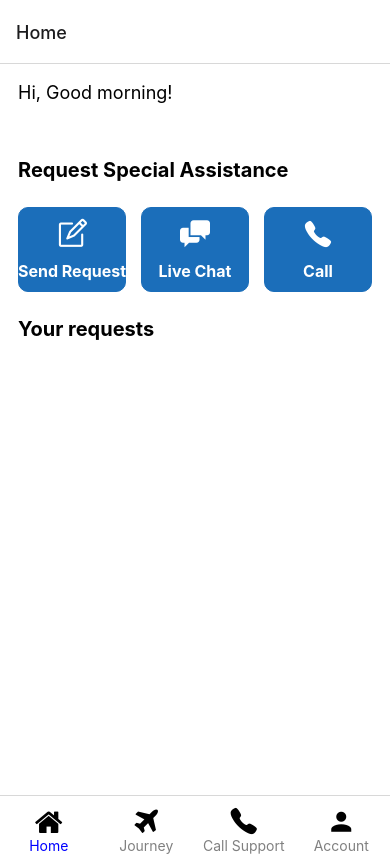
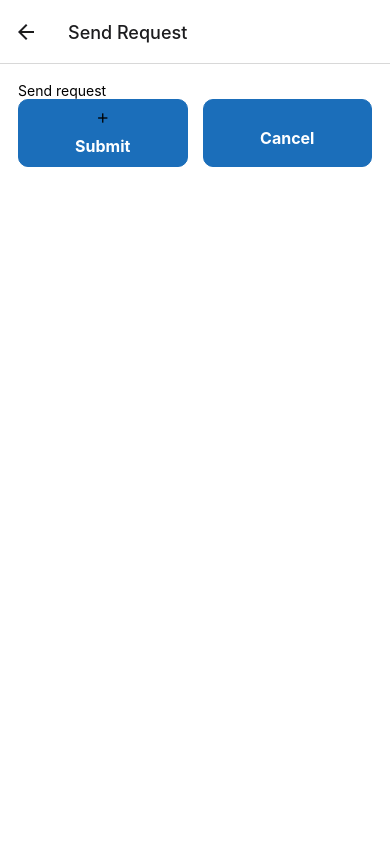
Before and after one commit to camibergs/FinalYearProjectApp, a React Native app: screen /SendRequestScreen in a window 390 px wide. Built offline with nearby package versions, Linux system fonts and the light colour scheme.

Commit message:
Created a Send Request Screen when the button is clicked (#2)

```diff
--- a/App.js
+++ b/App.js
@@ -1,16 +1,26 @@
-import { NavigationContainer } from '@react-navigation/native';
-import { createNativeStackNavigator } from '@react-navigation/native-stack';
-import { StyleSheet, Text, View } from 'react-native';
-import NavigationBottom from './src/components/navigation/NavigationBottom';
+import { NavigationContainer } from "@react-navigation/native";
+import { createNativeStackNavigator } from "@react-navigation/native-stack";
+import { StyleSheet, Text, View } from "react-native";
+import NavigationBottom from "./src/components/navigation/NavigationBottom";
+import SendRequestScreen from "./src/components/screens/SendRequestScreen";
 
 const Stack = createNativeStackNavigator();
 
 export default function App() {
-
-
   return (
     <NavigationContainer>
-     <NavigationBottom />
+      <Stack.Navigator>
+        <Stack.Screen
+          name="HomeScreen"
+          component={NavigationBottom}
+          options={{ headerShown: false }}
+        />
+        <Stack.Screen
+          name="SendRequestScreen"
+          component={SendRequestScreen}
+          options={{ title: "Send Request" }}
+        />
+      </Stack.Navigator>
     </NavigationContainer>
   );
 }
@@ -18,8 +28,8 @@ export default function App() {
 const styles = StyleSheet.create({
   container: {
     flex: 1,
-    backgroundColor: '#fff',
-    alignItems: 'center',
-    justifyContent: 'center',
+    backgroundColor: "#fff",
+    alignItems: "center",
+    justifyContent: "center",
   },
 });
--- a/src/components/screens/HomeScreen.js
+++ b/src/components/mainscreens/HomeScreen.js
@@ -3,11 +3,12 @@ import { Button, ButtonTray } from "../UI/Button";
 import Icons from "../UI/Icons";
 import ScreenView from "../layout/ScreenView";
 
-const HomeScreen = () => {
+const HomeScreen = ({ navigation }) => {
   // Initialisations --------------------------
+  console.log(navigation);
   // State ------------------------------------
   // Handlers ---------------------------------
-  //const gotoSendRequestScreen = () => navigation.navigate("ModuleAddScreen", { onAdd });
+  const gotoSendRequestScreen = () => navigation.navigate("SendRequestScreen");
 
   // View -------------------------------------
   return (
@@ -21,7 +22,7 @@ const HomeScreen = () => {
             label="Send Request"
             icon={<Icons.Form color="white" />}
             style={styles.buttonRequests}
-            //onClick={gotoSendRequestScreen}
+            onClick={gotoSendRequestScreen}
           />
           <Button
             label="Live Chat"
--- /dev/null
+++ b/src/components/screens/SendRequestScreen.js
@@ -0,0 +1,25 @@
+import { StyleSheet, Text } from "react-native";
+import { Button, ButtonTray } from "../UI/Button.js";
+import Icons from "../UI/Icons";
+import ScreenView from "../layout/ScreenView";
+
+const SendRequestScreen = ({ navigation, route }) => {
+  // Initialisations --------------------------
+  // State ------------------------------------
+  // Handlers ---------------------------------
+  const handleCancel = () => navigation.goBack();
+  // View -------------------------------------
+  return (
+    <ScreenView>
+      <Text>Send request</Text>
+      <ButtonTray>
+        <Button label="Submit" icon={<Icons.Add />} />
+        <Button label="Cancel" onClick={handleCancel} />
+      </ButtonTray>
+    </ScreenView>
+  );
+};
+
+const styles = StyleSheet.create({});
+
+export default SendRequestScreen;
```
Also changed, not shown: src/components/navigation/NavigationBottom.js (+4 -4 lines), src/components/mainscreens/CallSupportScreen.js (renamed from src/components/screens/CallSupportScreen.js), src/components/mainscreens/JourneyScreen.js (renamed from src/components/screens/JourneyScreen.js), src/components/mainscreens/ProfileScreen.js (renamed from src/components/screens/ProfileScreen.js).
